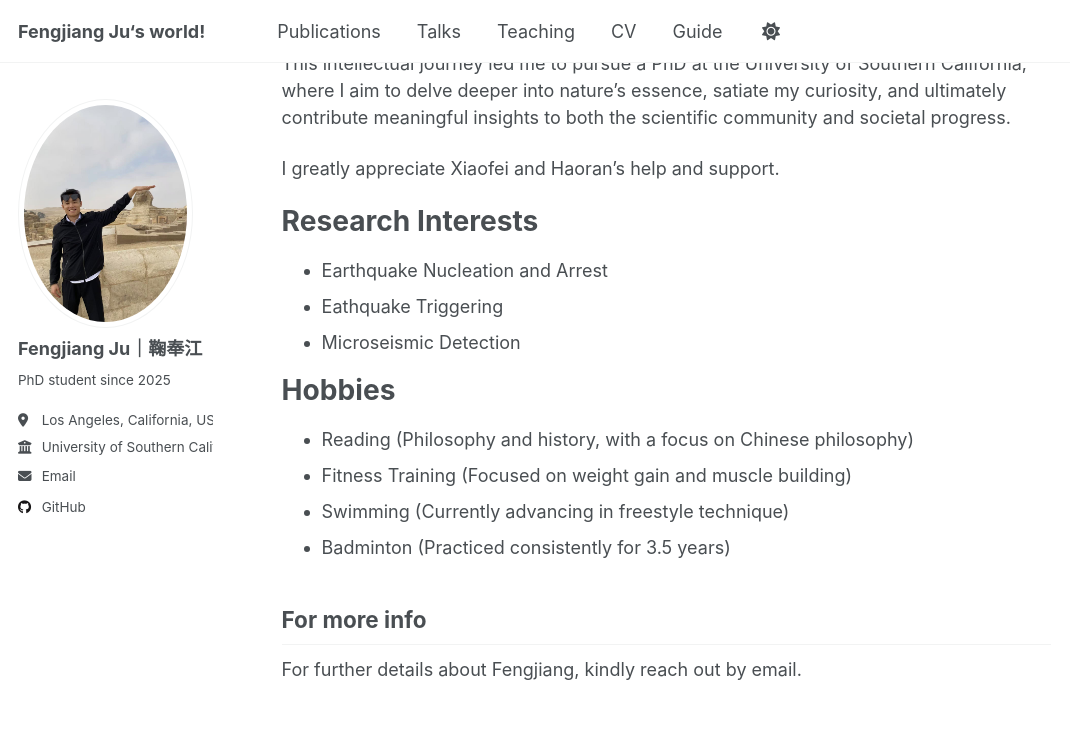
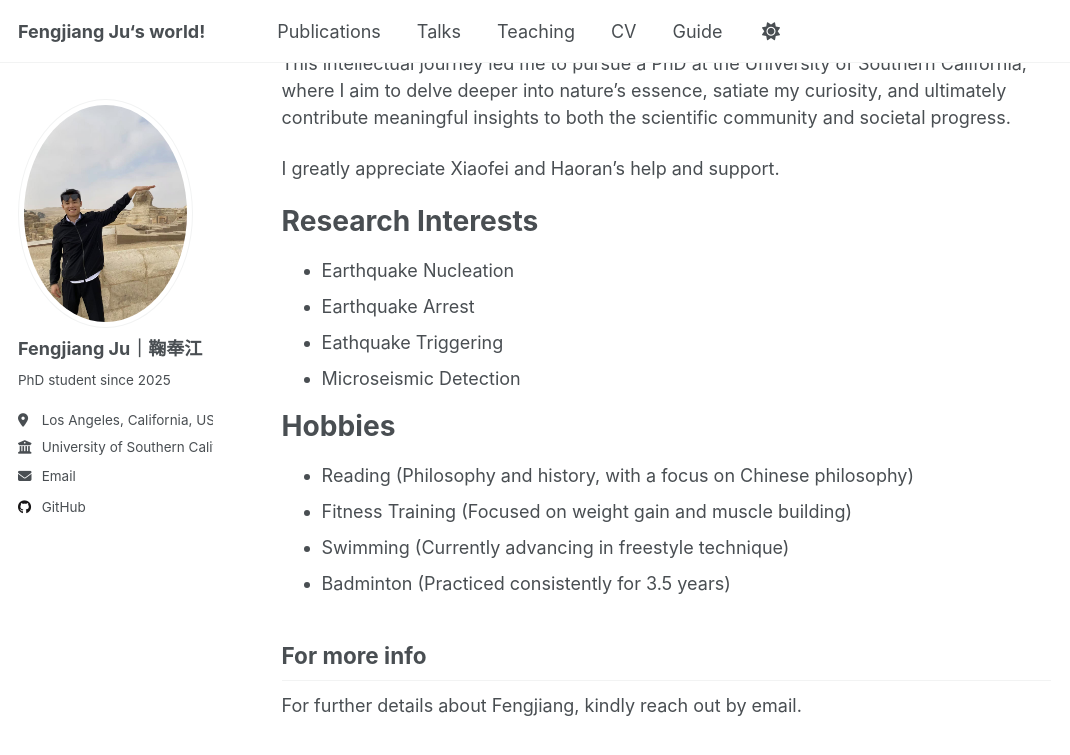
Before and after one commit to FengJiangJu/fengjiangju.github.io, a Jekyll site: the page built from _pages/about.md, in a window 1280 px wide and 900 px high, scrolled down 1035 px. Shown: the top 755 px of the window, without its empty margins (0-1070 px from the left). Built offline with Jekyll 4.4.1, drawn with Linux system fonts in a browser that asks for light colours; a script that is not in the unit is left out.

Commit message:
Update about.md

```diff
--- a/_pages/about.md
+++ b/_pages/about.md
@@ -27,7 +27,8 @@ I greatly appreciate Xiaofei and Haoran's help and support.
 
 Research Interests
 ======
-- Earthquake Nucleation and Arrest
+- Earthquake Nucleation
+- Earthquake Arrest
 - Eathquake Triggering
 - Microseismic Detection
 
```
